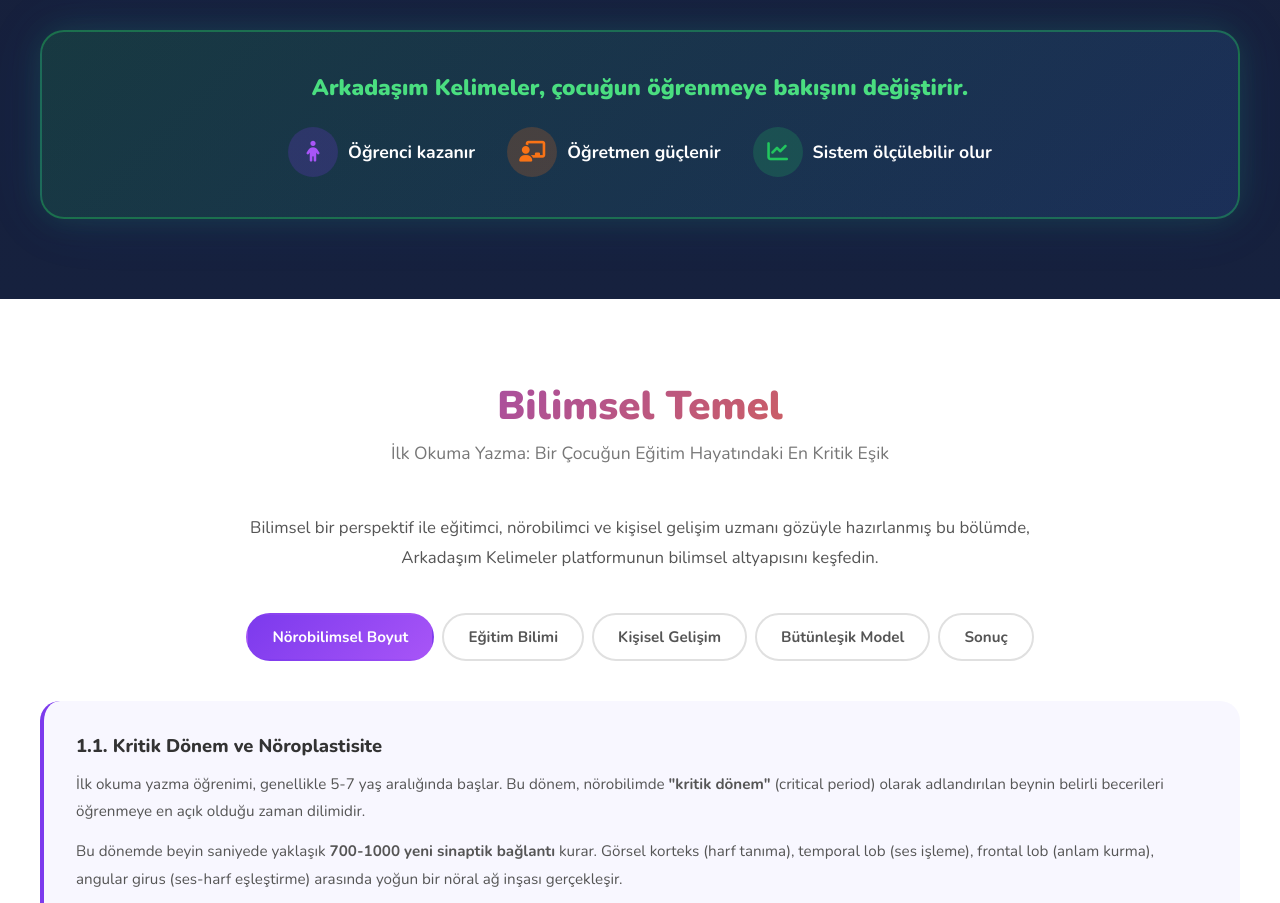
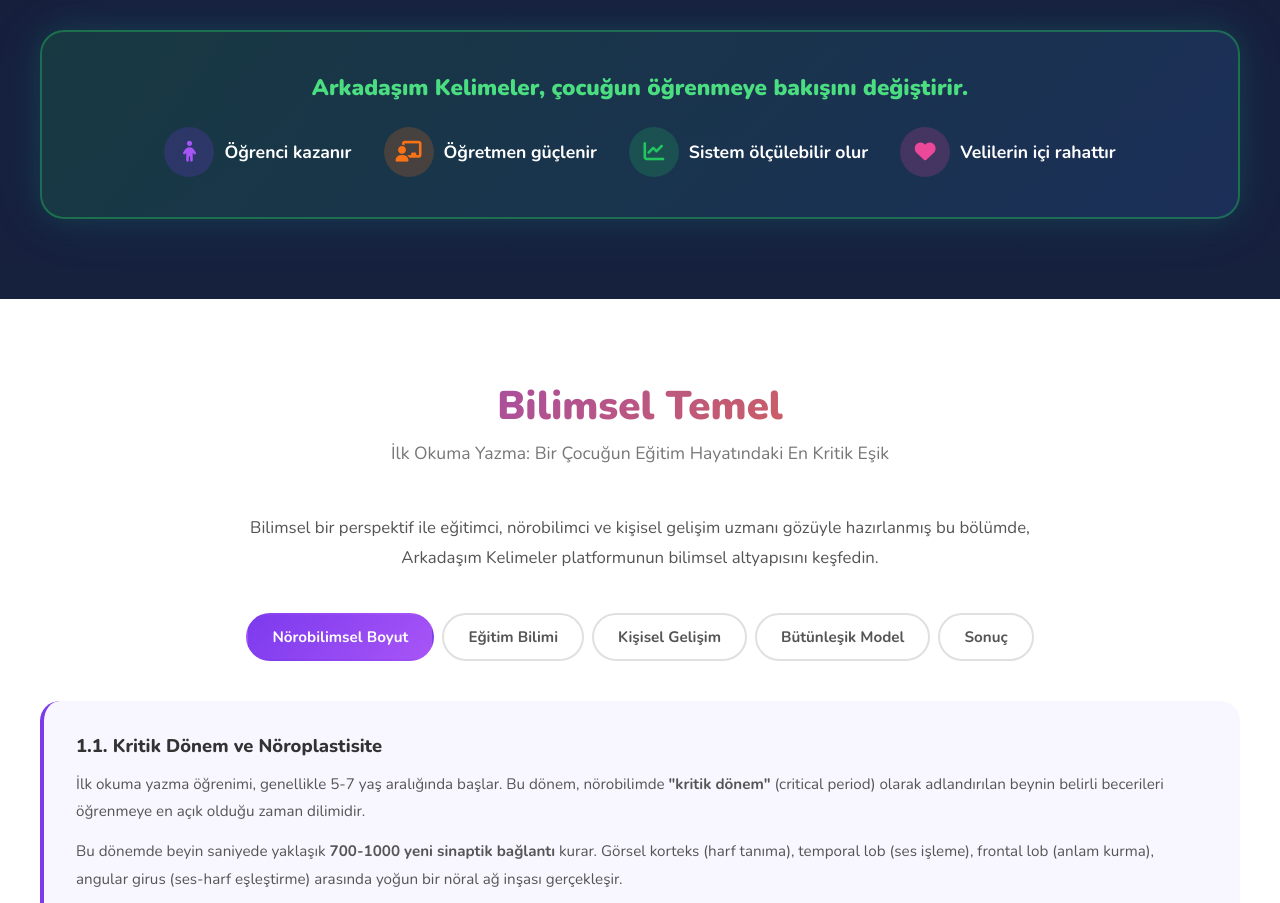
Before and after one commit to ayhantropik/arkadasim-kelimeler, a plain HTML site: page index.html in a window 1280 px wide. Shown: the part 9540-10443 px from the top of the page. Drawn offline with nearby package versions, Linux system fonts and the light colour scheme; a web font is replaced by a local one.

Commit message:
Add 'Velilerin içi rahattır' to result items

```diff
--- a/index.html
+++ b/index.html
@@ -563,6 +563,10 @@
                     <div class="sri-icon" style="background:rgba(34,197,94,0.2); color:#22c55e;"><i class="fas fa-chart-line"></i></div>
                     Sistem ölçülebilir olur
                 </div>
+                <div class="sunum-result-item">
+                    <div class="sri-icon" style="background:rgba(236,72,153,0.2); color:#ec4899;"><i class="fas fa-heart"></i></div>
+                    Velilerin içi rahattır
+                </div>
             </div>
         </div>
     </div>
```
